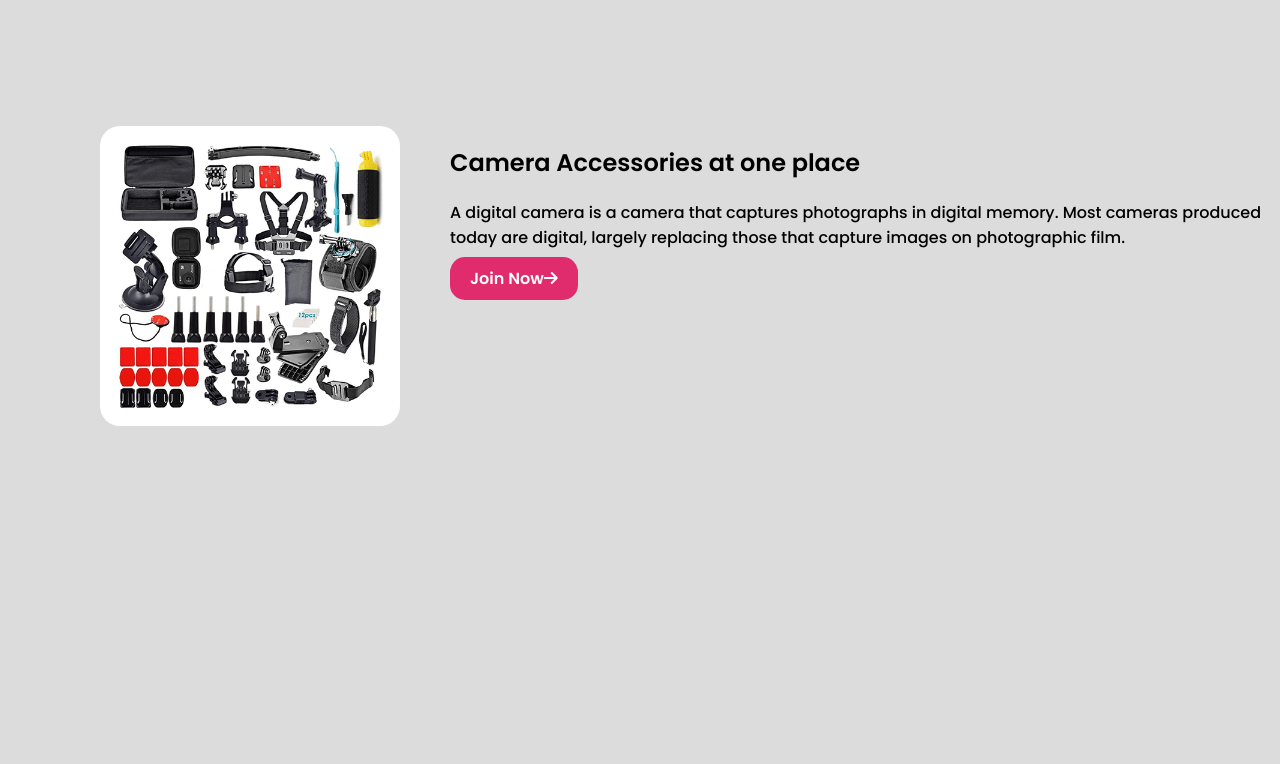
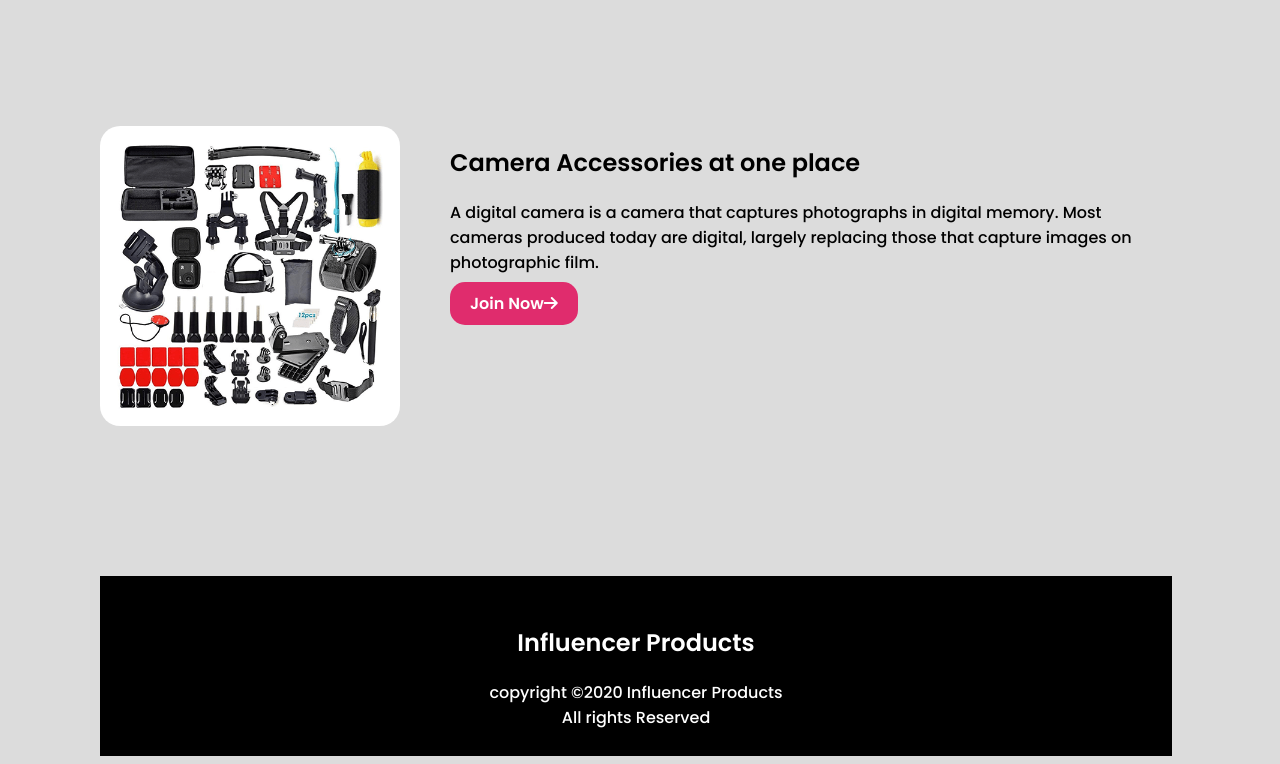
Before and after one commit to Chinno968/assignment-2, a plain HTML site: page index.html in a window 1280 px wide. Shown: the part 1764-2528 px from the top of the page. Before the commit the page ends 2198 px from the top, so only its background shows below. Drawn offline with Linux system fonts and the light colour scheme.

Commit message:
PC Edition

```diff
--- a/css/style.css
+++ b/css/style.css
@@ -110,6 +110,7 @@ button.Next-page {
 .container3{
     display: flex;
     margin-top: 150px;
+    margin-right: 100px;
 }
 
 .images img{
@@ -118,3 +119,16 @@ button.Next-page {
     display: flex;
     margin-right: 50px;
 }
+
+/* footer */
+
+.foot{
+
+    background-color:black ;
+    margin-right: 100px;
+    color: white;
+    text-align: center;
+    margin-top: 150px;
+    height: 150px;
+    padding-top: 30px;
+}
--- a/index.html
+++ b/index.html
@@ -316,6 +316,16 @@
         </section>
 
     </main>
+
+
+    <footer>
+        <div class="foot">
+            <h2>Influencer Products</h2>
+            <p>copyright &copy;2020 Influencer Products <br>
+                All rights Reserved</p>
+
+        </div>
+    </footer>
 </body>
 
 </html>
```
